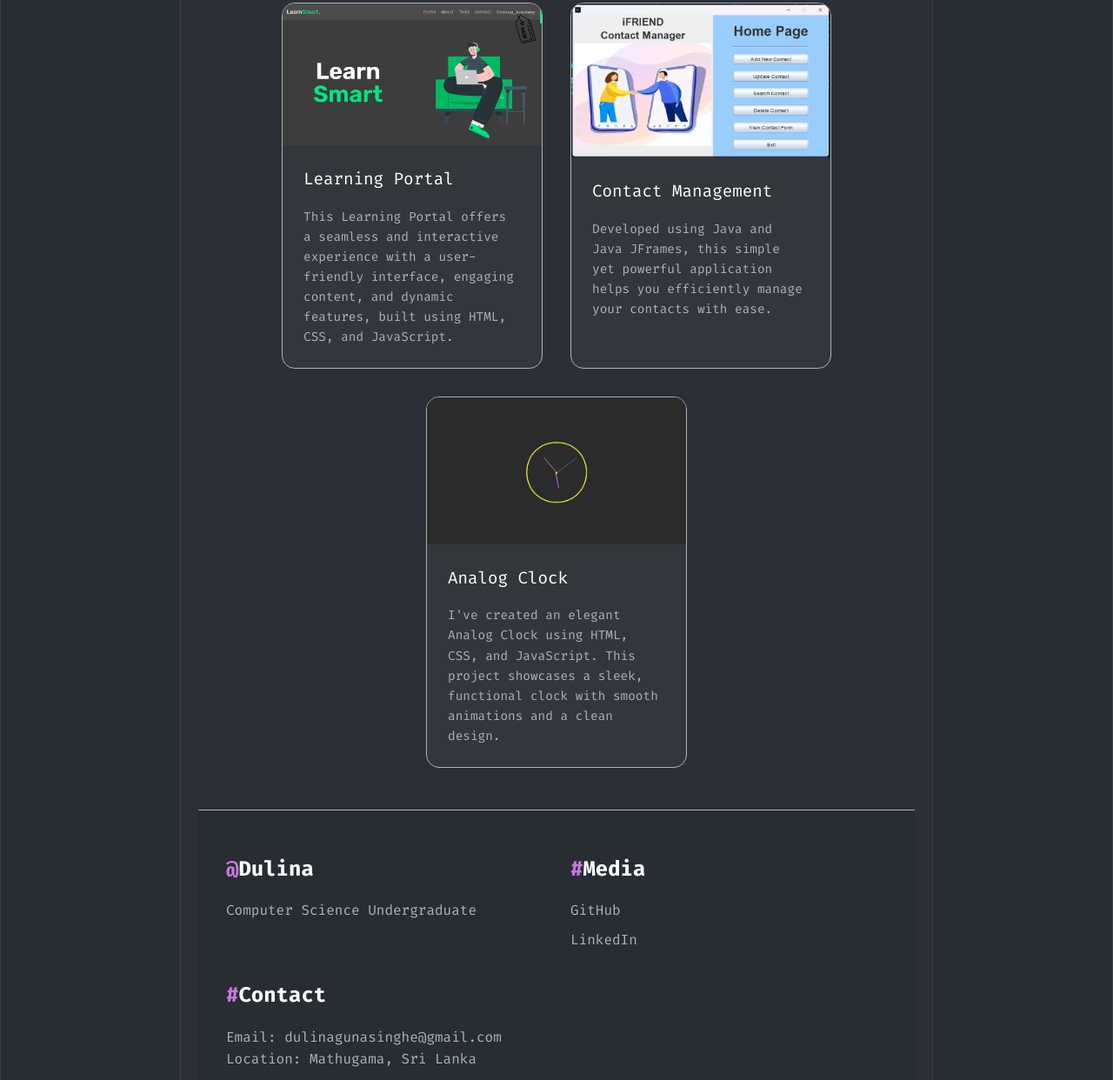
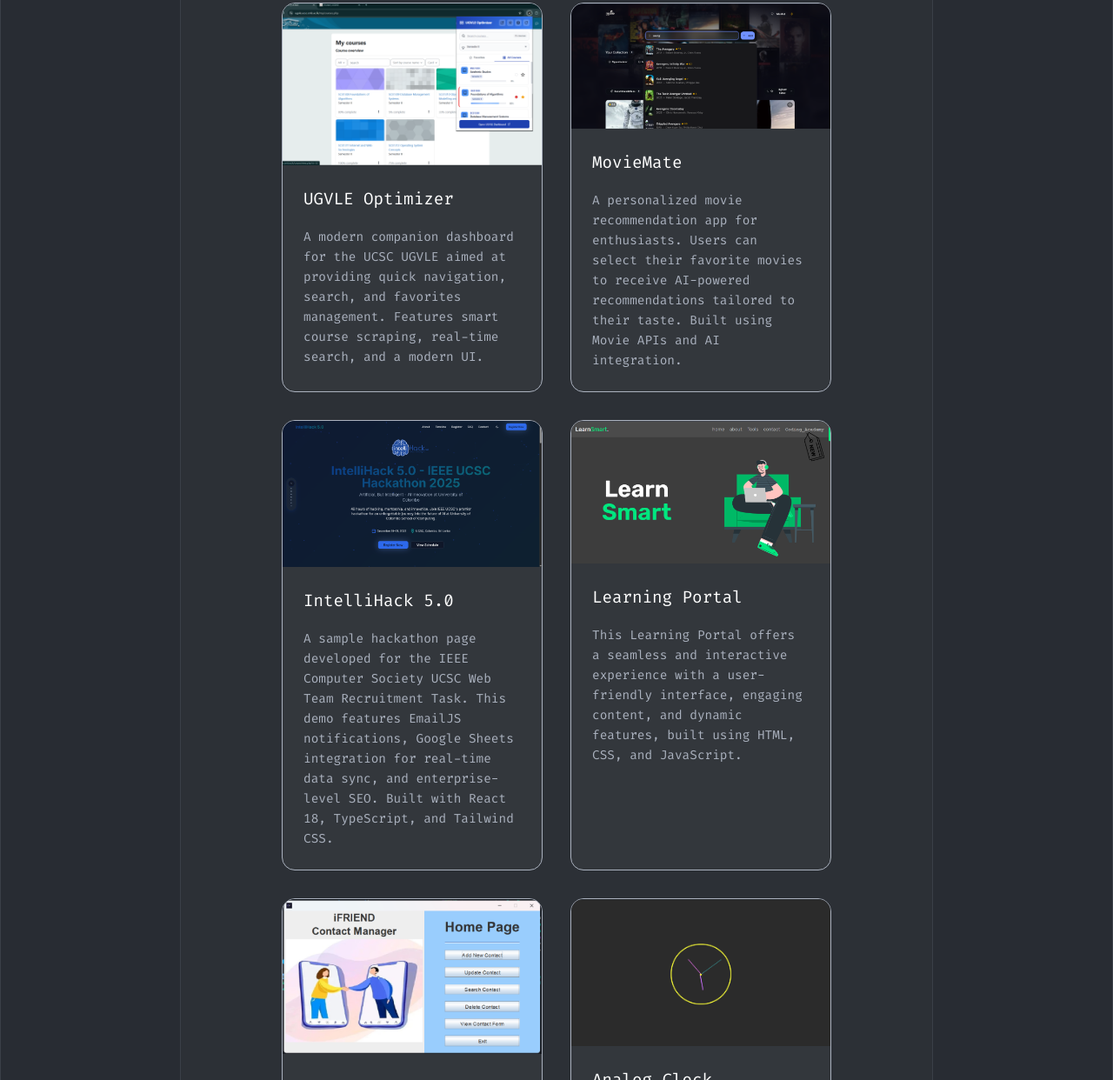
Before and after one commit to dulina2004/IWT-assignment-01, a plain HTML site: page projects.html in a window 1280 px wide. Shown: the part 256-1498 px from the top of the page at 87% size. Drawn offline with Linux system fonts and the light colour scheme.

Commit message:
feat: Add some projects

```diff
--- a/projects.html
+++ b/projects.html
@@ -39,7 +39,56 @@
                     <hr class="section-line">
 
                     <div class="projects-container">
-                        <!-- Project 1: Learning Portal -->
+                        <!-- Project 1: UGVLE Optimizer (New) -->
+                        <article class="card">
+                            <img src="img/projects/UGVLE-optimizer.png" alt="UGVLE Optimizer Extension">
+                            <div class="card-body">
+                                <div class="card-title">
+                                    <a href="https://chromewebstore.google.com/detail/ugvle-optimizer/emjmcmplmoclekhidimfkgcagkgfmdlg" target="_blank">
+                                        UGVLE Optimizer
+                                    </a>
+                                </div>
+                                <p class="card-description">
+                                    A modern companion dashboard for the UCSC UGVLE aimed at providing quick navigation, search, and favorites management.
+                                    Features smart course scraping, real-time search, and a modern UI.
+                                </p>
+                            </div>
+                        </article>
+
+                        <!-- Project 2: MovieMate (New) -->
+                        <article class="card">
+                            <img src="img/projects/moviemate.png" alt="MovieMate App Screenshot">
+                            <div class="card-body">
+                                <div class="card-title">
+                                    <a href="https://movie-mate-pro.vercel.app/" target="_blank">
+                                        MovieMate
+                                    </a>
+                                </div>
+                                <p class="card-description">
+                                    A personalized movie recommendation app for enthusiasts. Users can select their favorite movies
+                                    to receive AI-powered recommendations tailored to their taste. Built using Movie APIs and AI integration.
+                                </p>
+                            </div>
+                        </article>
+
+                        <!-- Project 3: IntelliHack 5.0 (New) -->
+                        <article class="card">
+                            <img src="img/projects/hackerthon-demo.png" alt="IntelliHack 5.0 Website Screenshot">
+                            <div class="card-body">
+                                <div class="card-title">
+                                    <a href="https://ucsc-ieee-cs-web-task-2025.vercel.app/" target="_blank">
+                                        IntelliHack 5.0
+                                    </a>
+                                </div>
+                                <p class="card-description">
+                                    A sample hackathon page developed for the IEEE Computer Society UCSC Web Team Recruitment Task.
+                                    This demo features EmailJS notifications, Google Sheets integration for real-time data sync, and enterprise-level SEO.
+                                    Built with React 18, TypeScript, and Tailwind CSS.
+                                </p>
+                            </div>
+                        </article>
+
+                        <!-- Project 4: Learning Portal -->
                         <article class="card">
                             <img src="img/learningPortal.png" alt="Learning Portal Project Screenshot">
                             <div class="card-body">
```
Also changed, not shown: img/projects/UGVLE-optimizer.png (added), img/projects/hackerthon-demo.png (added), img/projects/moviemate.png (added).
